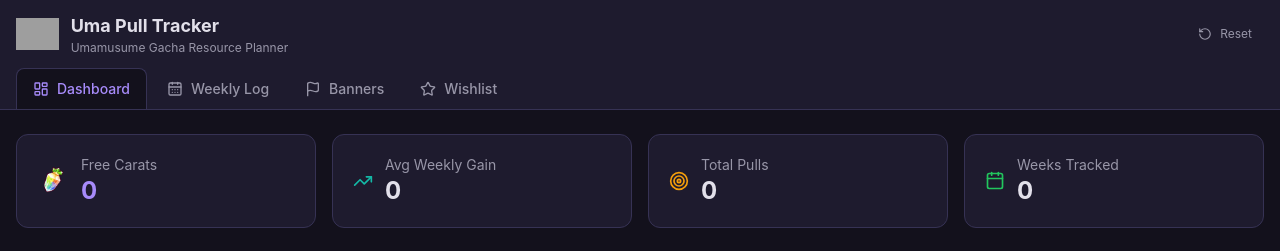
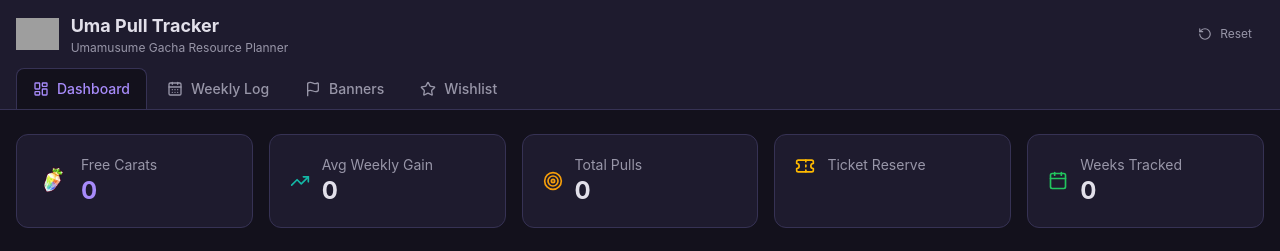
Before and after one commit to Pilander/umaCalc, a React (Vite) app: page / in a window 1280 px wide. Shown: the top 251 px of the page. Built offline with nearby package versions, Linux system fonts and the light colour scheme; no server answers; grey boxes are pictures that could not be loaded.

Commit message:
layout: display all 5 stat cards on one line (lg:grid-cols-5)

```diff
--- a/src/components/Dashboard.tsx
+++ b/src/components/Dashboard.tsx
@@ -118,7 +118,7 @@
   return (
     <div className="space-y-6">
       {/* Stats Cards */}
-      <div className="grid grid-cols-1 md:grid-cols-2 lg:grid-cols-4 gap-4">
+      <div className="grid grid-cols-1 md:grid-cols-3 lg:grid-cols-5 gap-4">
         <div className="bg-surface rounded-xl p-5 border border-surface-lighter">
           <div className="flex items-center gap-3">
             <CaratIcon className="w-8 h-8" />
@@ -141,8 +141,7 @@
           color="text-warning"
         />
         {/* Ticket Reserve Card */}
-        {(latestTickets.characterTickets > 0 || latestTickets.supportTickets > 0) && (
-          <div className="bg-surface rounded-xl p-5 border border-surface-lighter">
+        <div className="bg-surface rounded-xl p-5 border border-surface-lighter">
             <div className="flex items-center gap-3">
               <div className="text-amber-400"><Ticket className="w-5 h-5" /></div>
               <div>
@@ -158,7 +157,6 @@
               </div>
             </div>
           </div>
-        )}
         {nextWishlistBanner ? (
           <div className="bg-surface rounded-xl p-5 border border-surface-lighter">
             <div className="flex items-center gap-3">
```
